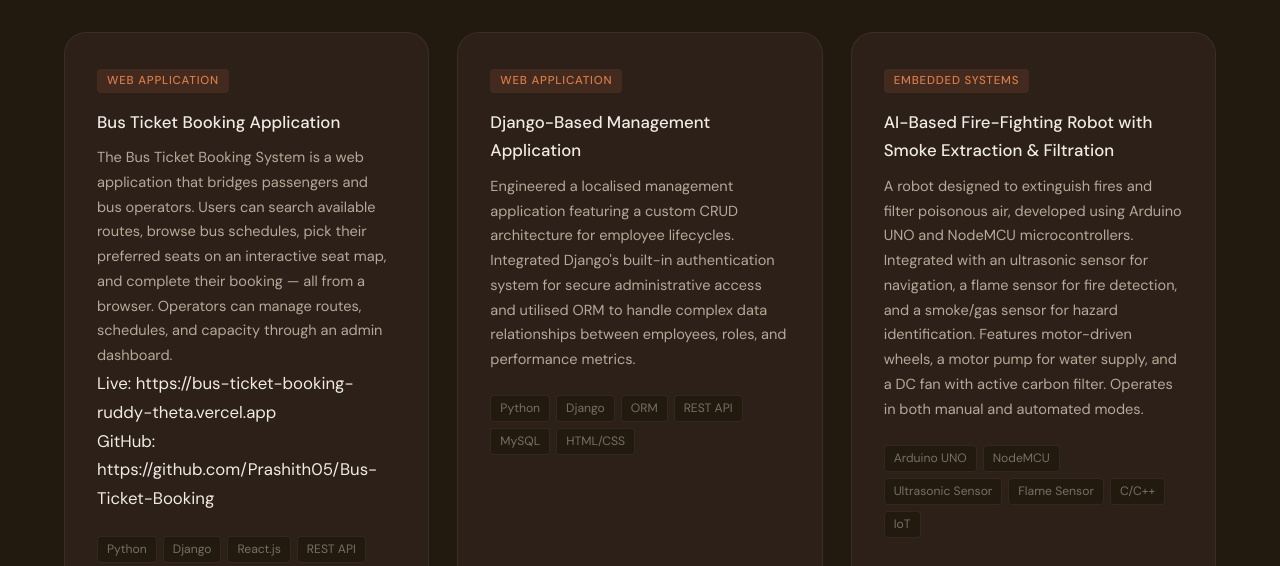
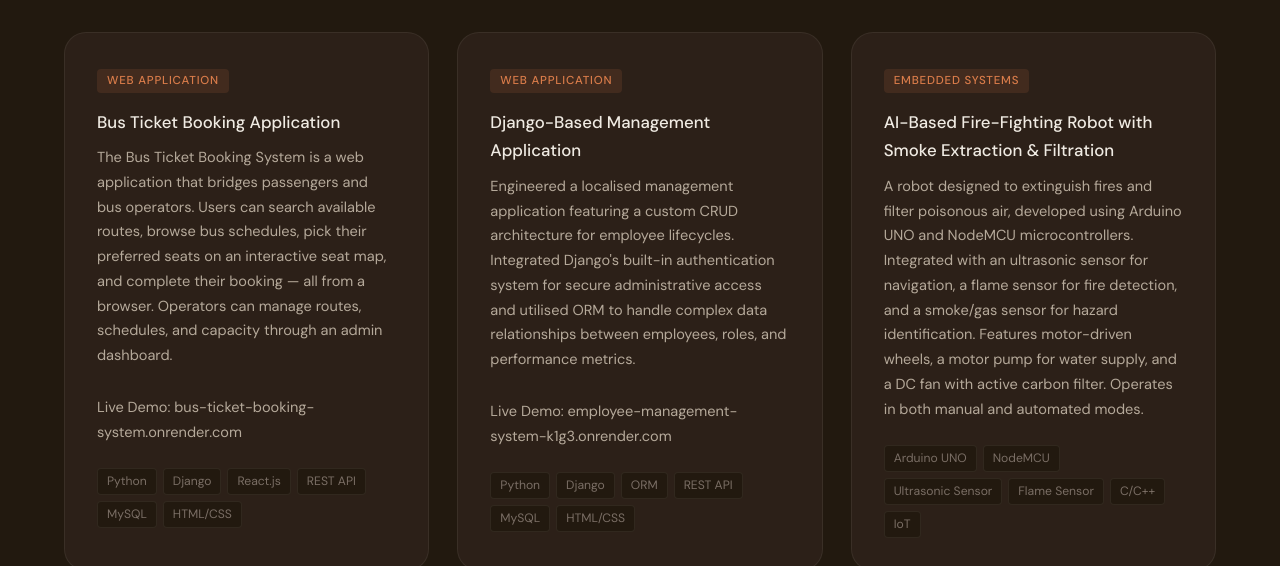
Before and after one commit to Prashith05/Prashith-Kumar-G-Portfolio, a plain HTML site: page project.html in a window 1280 px wide. Shown: the part 230-796 px from the top of the page. Drawn offline with nearby package versions, Linux system fonts and the light colour scheme.

Commit message:
LIVE demo links of my projects has been added

```diff
--- a/project.html
+++ b/project.html
@@ -38,10 +38,9 @@
            Users can search available routes, browse bus schedules, pick their preferred seats on an interactive seat map,
             and complete their booking — all from a browser.
            Operators can manage routes, schedules, and capacity through an admin dashboard.
-        </p>
-        <p>
-          Live: https://bus-ticket-booking-ruddy-theta.vercel.app <br>
-          GitHub: https://github.com/Prashith05/Bus-Ticket-Booking
+        </p><br>
+        <p class="proj-desc">
+          Live Demo: <a href="https://bus-ticket-booking-system.onrender.com/" target="_blank">bus-ticket-booking-system.onrender.com</a>
         </p>
         <div class="proj-tech">
           <span class="tech-pill">Python</span>
@@ -63,6 +62,9 @@
           authentication system for secure administrative access and utilised ORM
           to handle complex data relationships between employees, roles, and
           performance metrics.
+        </p></br>
+        <p class="proj-desc">
+          Live Demo: <a href="https://employee-management-system-k1g3.onrender.com/" target="_blank">employee-management-system-k1g3.onrender.com</a>
         </p>
         <div class="proj-tech">
           <span class="tech-pill">Python</span>
```
